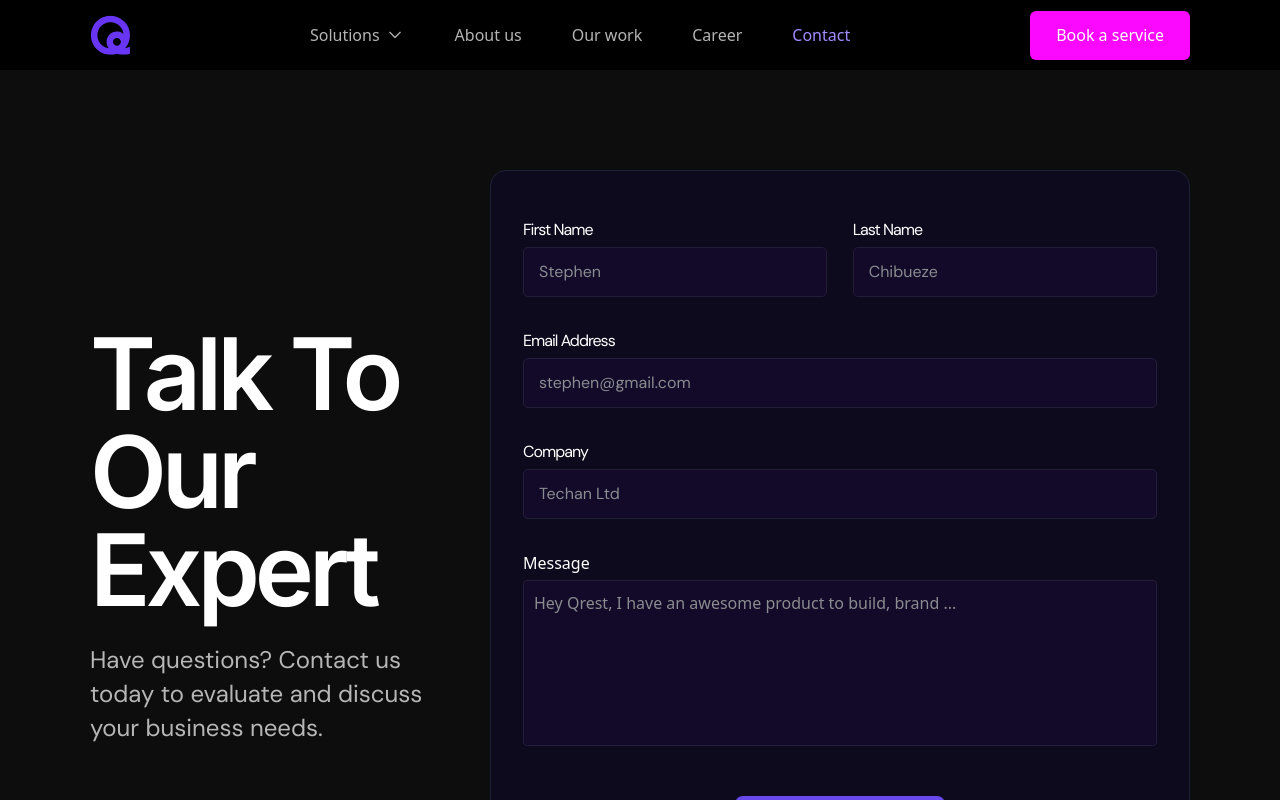
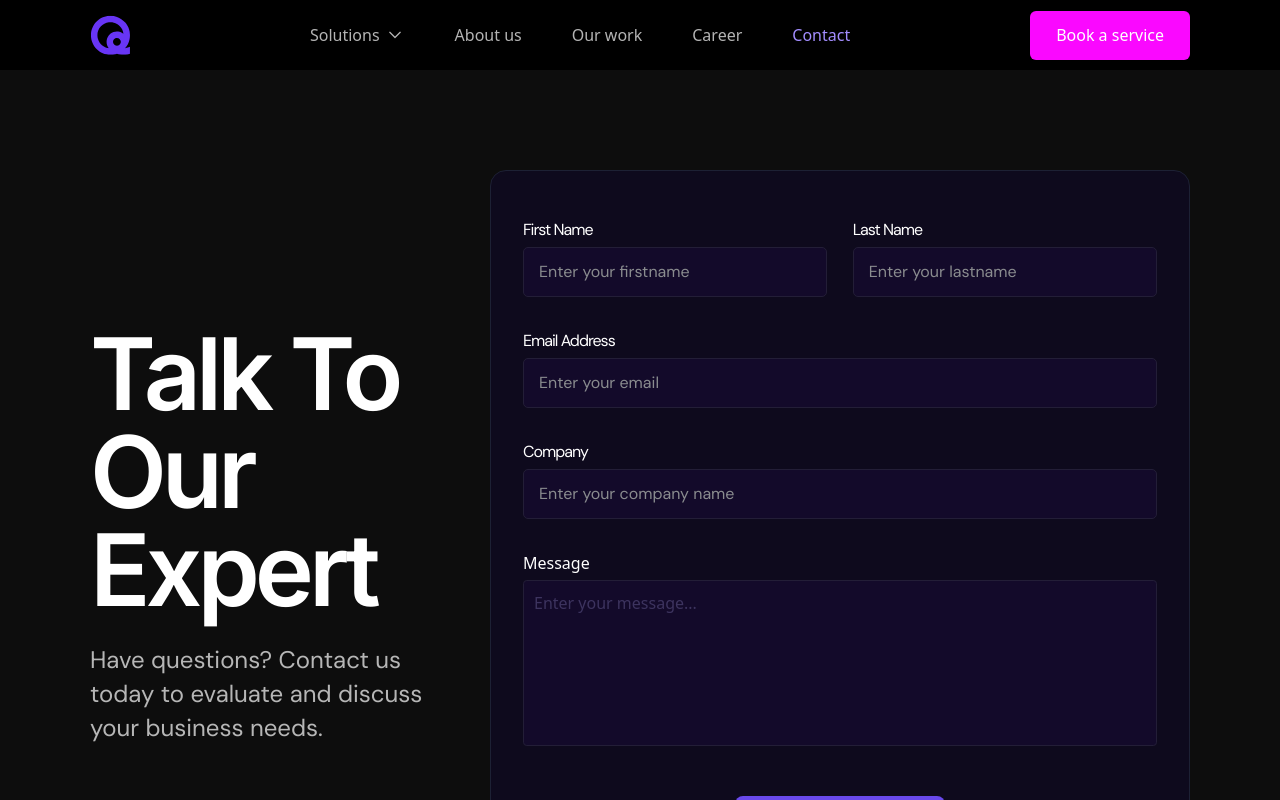
Before and after one commit to ejim11/qrest, a Next.js app: page /contact in a window 1280 px wide. Shown: the top 800 px of the page. Built offline with nearby package versions, Linux system fonts and the light colour scheme.

Commit message:
🎨 changed the placeholders of the inputs

```diff
--- a/components/contact/ContactUsForm.tsx
+++ b/components/contact/ContactUsForm.tsx
@@ -91,7 +91,7 @@ const ContactUsForm = () => {
       <form onSubmit={handleSubmit(onSubmit)}>
         <div className="w-full flex justify-between">
           <InputComponent
-            placeholder={"Stephen"}
+            placeholder={"Enter your firstname"}
             type={"text"}
             register={register}
             error={errors}
@@ -100,9 +100,10 @@ const ContactUsForm = () => {
             pl="pl-[1.5rem]"
             containerWidth="w-[48%]"
             validation={registrationOption.firstName}
+            autoFocus={true}
           />
           <InputComponent
-            placeholder={"Chibueze"}
+            placeholder={"Enter your lastname"}
             type={"text"}
             register={register}
             error={errors}
@@ -114,7 +115,7 @@ const ContactUsForm = () => {
           />
         </div>
         <InputComponent
-          placeholder={"stephen@gmail.com"}
+          placeholder={"Enter your email"}
           type={"email"}
           register={register}
           error={errors}
@@ -125,7 +126,7 @@ const ContactUsForm = () => {
           validation={registrationOption.email}
         />
         <InputComponent
-          placeholder={"Techan Ltd"}
+          placeholder={"Enter your company name"}
           type={"text"}
           register={register}
           error={errors}
@@ -142,11 +143,11 @@ const ContactUsForm = () => {
             maxLength={150}
             required
             value={message}
-            placeholder="Hey Qrest, I have an awesome product to build, brand ..."
+            placeholder="Enter your message..."
             onChange={(e: any) => {
               setMessage(e.target.value);
             }}
-            className="placeholder:text-grey-3  border-[#231E37] text-grey-5 border rounded-md focus:ring-0 focus:outline-none bg-[#130A2A] resize-none outline-none ring-0 p-[1rem] "
+            className=" border-[#231E37] text-grey-5 border rounded-md focus:ring-0 focus:outline-none bg-[#130A2A] resize-none outline-none ring-0 p-[1rem] placeholder:text-[#3d345f] "
           />
           <small>{msgError}</small>
         </div>
```
